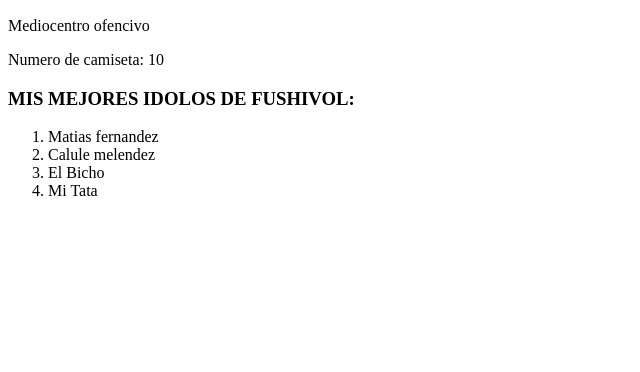
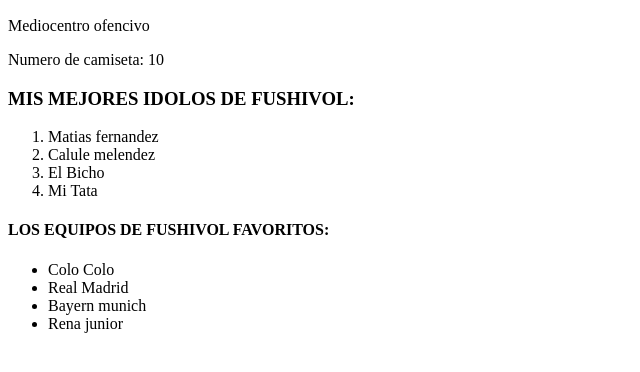
Before and after one commit to JavoAnashe/JavoAnashe.github.io, a plain HTML site: page index.html in a window 1280 px wide. Shown: the part 110-482 px from the top of the page, without its empty margins (0-640 px from the left). Drawn offline with Linux system fonts and the light colour scheme.

Commit message:
Update index.html

```diff
--- a/index.html
+++ b/index.html
@@ -23,7 +23,14 @@
               <li>El Bicho</li>
               <li>Mi Tata</li>
          </ol>
-
+         <h4> LOS EQUIPOS DE FUSHIVOL FAVORITOS:
+              </h4>
+         <ul>
+             <li>Colo Colo</li>
+             <li>Real Madrid</li>
+             <li>Bayern munich</li>
+             <li>Rena junior</li>
+         </ul>
 
    </body>
 </html>
```
